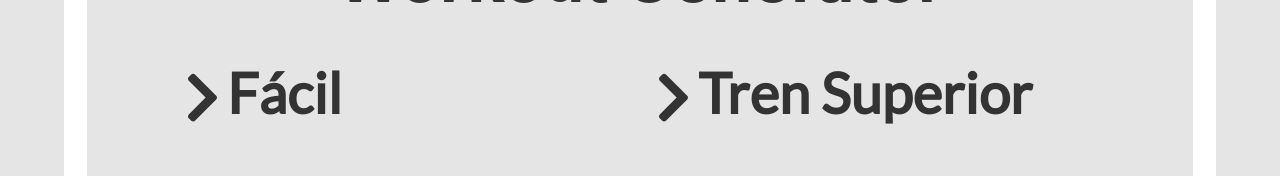
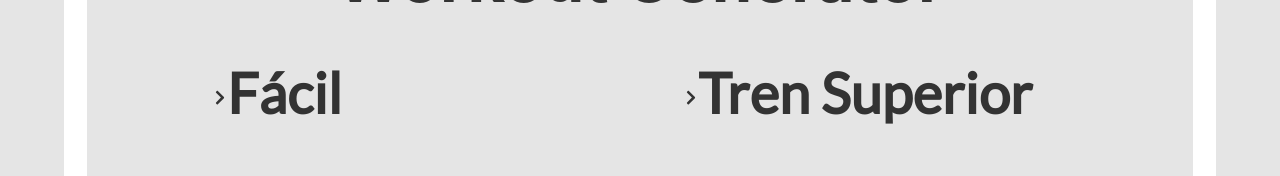
Before and after one commit to BigDog1400/workout-generator, a Next.js app: page / in a window 1280 px wide. Shown: the part 169-345 px from the top of the page. Built offline with nearby package versions, Linux system fonts and the light colour scheme.

Commit message:
fix: Agregar position relative a parent element

```diff
--- a/components/selector-level-routine/styles.module.scss
+++ b/components/selector-level-routine/styles.module.scss
@@ -7,6 +7,7 @@
   &Level {
     cursor: pointer;
     display: flex;
+    position: relative;
     flex-flow: row;
     align-items: center;
     &__label {
@@ -20,7 +21,7 @@
       color: rgb(237, 44, 73);
     }
     &__labelIcon {
-      font-size: clamp(2rem, 1.1867rem + 3.6145vw, 3.5rem);
+      height: clamp(2rem, 1.1867rem + 3.6145vw, 3.5rem);
       position: absolute;
       transform: translate(-120%, 10%);
       color: #333;
--- a/components/selector-type-routine/styles.module.scss
+++ b/components/selector-type-routine/styles.module.scss
@@ -9,6 +9,7 @@
     display: flex;
     flex-flow: row;
     align-items: center;
+    position: relative;
     &__label {
       font-family: "Lato", sans-serif;
       font-size: clamp(2rem, 1.1867rem + 3.6145vw, 3.5rem);
@@ -20,7 +21,7 @@
       color: rgb(237, 44, 73);
     }
     &__labelIcon {
-      font-size: clamp(2rem, 1.1867rem + 3.6145vw, 3.5rem);
+      height: clamp(2rem, 1.1867rem + 3.6145vw, 3.5rem);
       position: absolute;
       transform: translate(-120%, 10%);
       color: #333;
```
